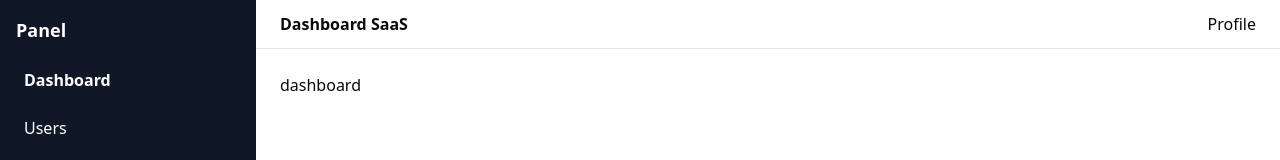
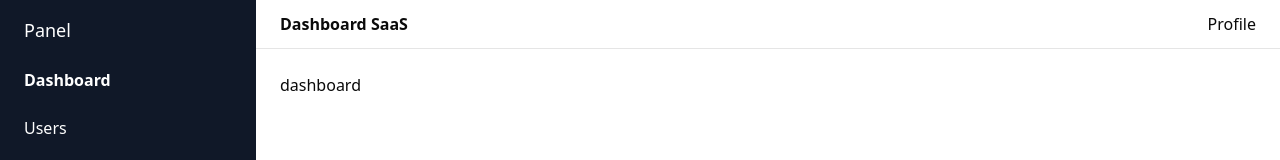
Before and after one commit to JuanLu90/dashboard-sass-admin, a Next.js app: page /dashboard in a window 1280 px wide. Shown: the top 160 px of the page. Built offline with nearby package versions, Linux system fonts and the light colour scheme.

Commit message:
refactor(sidebar): links mapped from an array

```diff
--- a/src/components/layout/Sidebar.tsx
+++ b/src/components/layout/Sidebar.tsx
@@ -6,34 +6,36 @@ import { usePathname } from "next/navigation";
 export default function Sidebar() {
   const pathname = usePathname();
 
+  const arrayLinks = [
+    { name: "Dashboard", href: "/dashboard" },
+    { name: "Users", href: "/users" },
+    { name: "Settings", href: "/settings" },
+  ];
+
   return (
     <aside className="w-64 bg-gray-900 text-white h-full flex flex-col p-4">
-      <div className="mb-4 font-bold text-lg">Panel</div>
-      <nav className="flex flex-col gap-2">
+      <div className="mb-4 text-lg">
         <Link
-          href="/dashboard"
+          href="/"
           className={`hover:bg-gray-800 rounded p-2 ${
-            pathname === "/dashboard" ? "font-bold" : ""
+            pathname === "/" ? "font-bold" : ""
           }`}
         >
-          Dashboard
+          Panel
         </Link>
-        <Link
-          href="/users"
-          className={`hover:bg-gray-800 rounded p-2 ${
-            pathname === "/users" ? "font-bold" : ""
-          }`}
-        >
-          Users
-        </Link>
-        <Link
-          href="/settings"
-          className={`hover:bg-gray-800 rounded p-2 ${
-            pathname === "/settings" ? "font-bold" : ""
-          }`}
-        >
-          Settings
-        </Link>
+      </div>
+      <nav className="flex flex-col gap-2">
+        {arrayLinks.map((link) => (
+          <Link
+            key={link.href}
+            href={link.href}
+            className={`hover:bg-gray-800 rounded p-2 ${
+              pathname === link.href ? "font-bold" : ""
+            }`}
+          >
+            {link.name}
+          </Link>
+        ))}
       </nav>
     </aside>
   );
```
